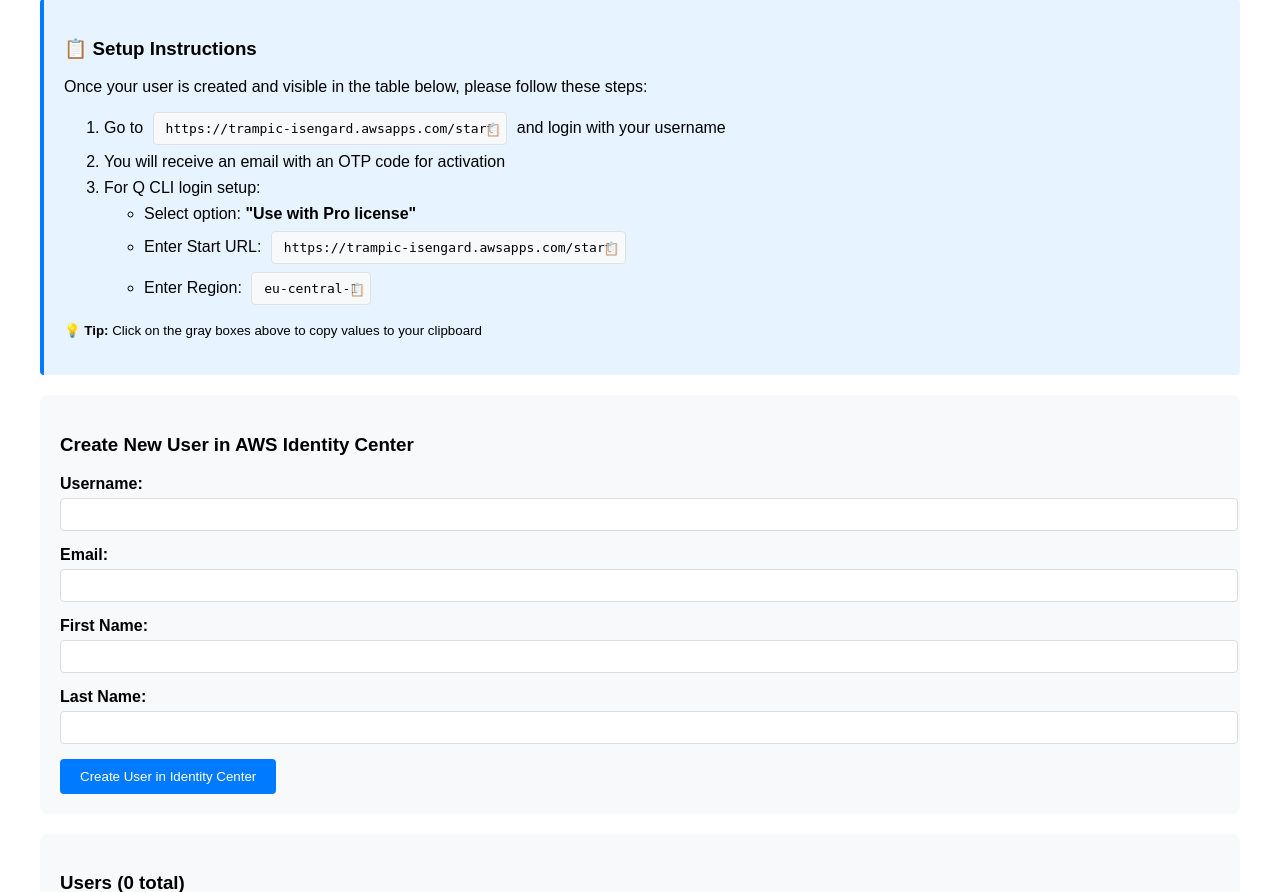
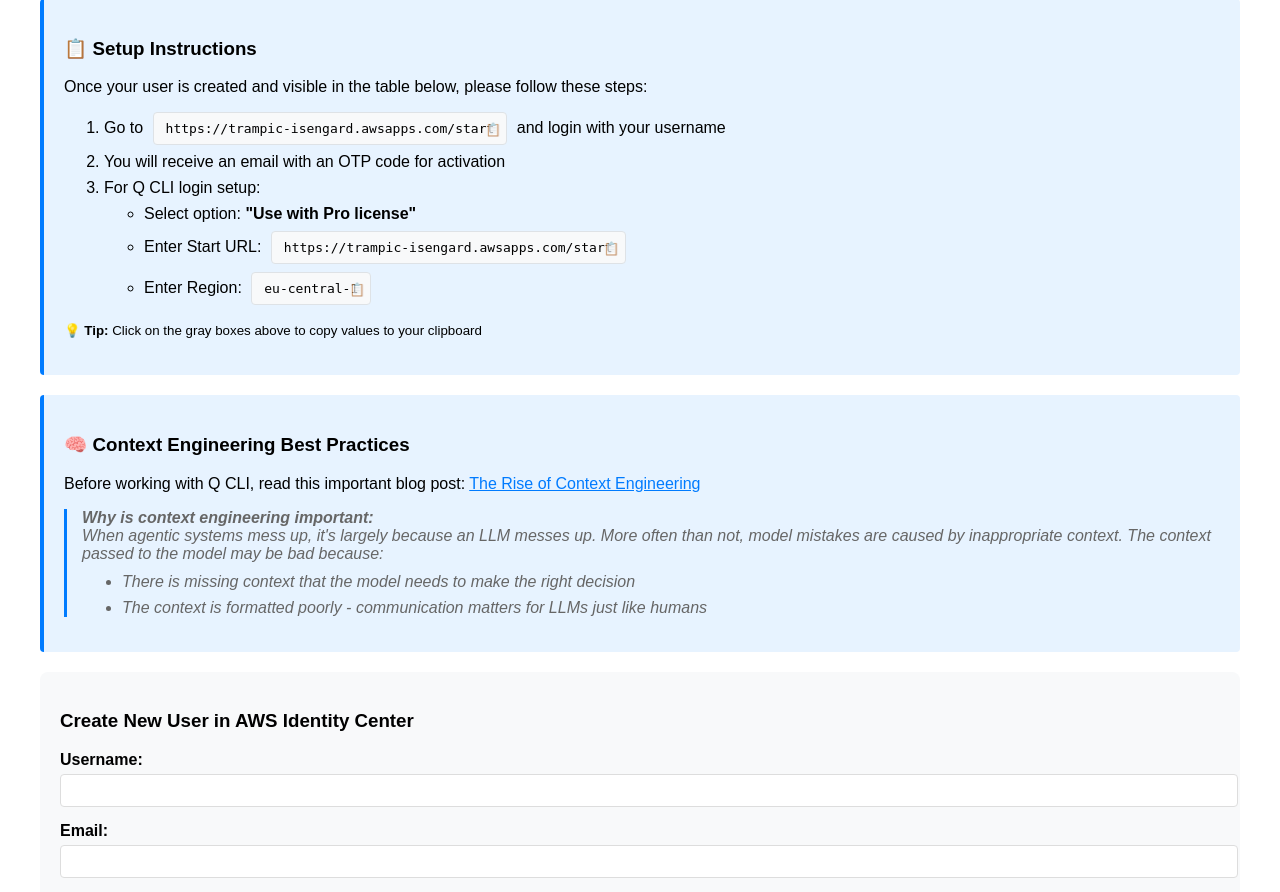
Before and after one commit to mtrampic/argocd-isengard-q-profile-vending, a Flask app: page / in a window 1280 px wide. Shown: the part 181-1073 px from the top of the page. Run offline with Flask 3, Linux system fonts and the light colour scheme; the visitor is signed in with stand-in values (Sample User, id 1); data that the repository does not hold is empty.

Commit message:
Add context engineering section to dashboard

```diff
--- a/app/templates/dashboard.html
+++ b/app/templates/dashboard.html
@@ -97,6 +97,19 @@
             </li>
         </ol>
         <p><small>💡 <strong>Tip:</strong> Click on the gray boxes above to copy values to your clipboard</small></p>
+    </div>
+
+    <div class="instructions">
+        <h3>🧠 Context Engineering Best Practices</h3>
+        <p>Before working with Q CLI, read this important blog post: <a href="https://blog.langchain.com/the-rise-of-context-engineering/" target="_blank" style="color: #007bff;">The Rise of Context Engineering</a></p>
+        <blockquote style="border-left: 3px solid #007bff; padding-left: 15px; margin: 15px 0; font-style: italic; color: #666;">
+            <strong>Why is context engineering important:</strong><br>
+            When agentic systems mess up, it's largely because an LLM messes up. More often than not, model mistakes are caused by inappropriate context. The context passed to the model may be bad because:
+            <ul style="margin: 10px 0;">
+                <li>There is missing context that the model needs to make the right decision</li>
+                <li>The context is formatted poorly - communication matters for LLMs just like humans</li>
+            </ul>
+        </blockquote>
     </div>
 
     {% with messages = get_flashed_messages(with_categories=true) %}
```
